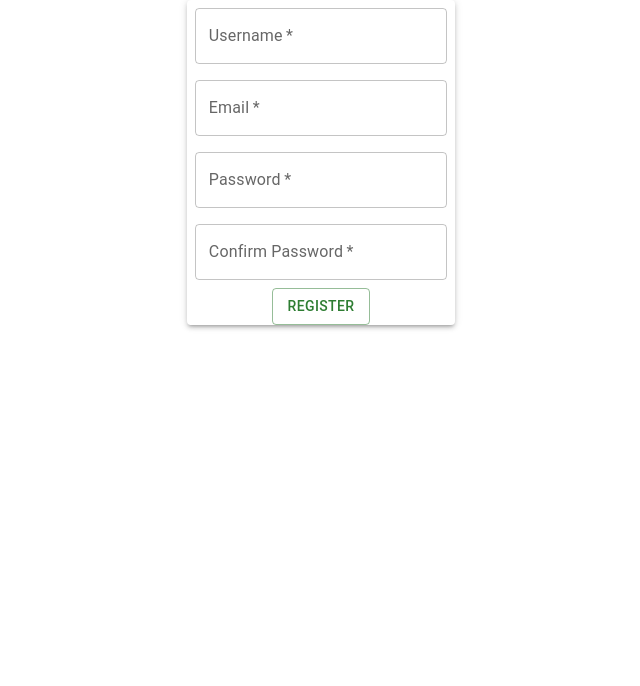
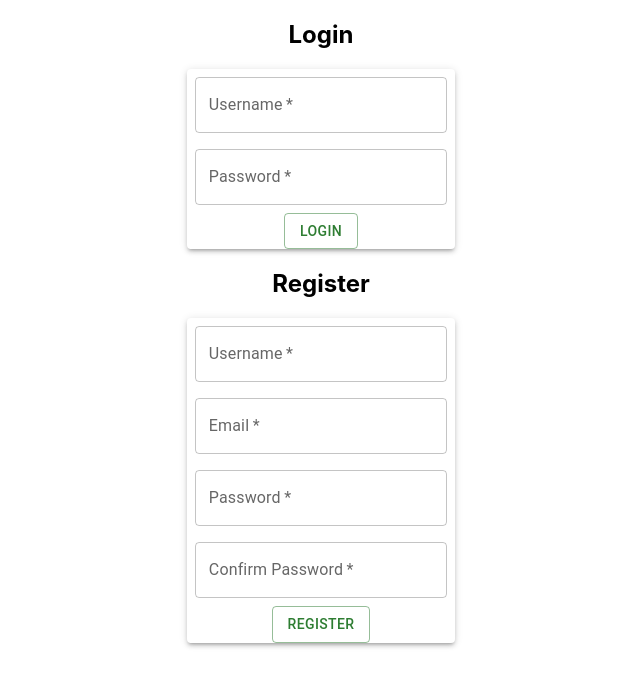
Before and after one commit to Anusha-Singla/Login-Signup, a React (Create React App) app: page / in a window 1280 px wide. Shown: the top 686 px of the page, without its empty margins (319-959 px from the left). Built offline with nearby package versions, Linux system fonts and the light colour scheme.

Commit message:
Updated Readme file with setup steps

```diff
--- a/src/App.js
+++ b/src/App.js
@@ -1,11 +1,16 @@
 import React from "react";
 import Register from "./pages/Register";
-import './App.css'
+import Login from "./pages/Login";
+
+import './App.css';
 
 function App() {
   return (
     <div className="App">
-      <Register/>
+      <h2>Login</h2>
+      <Login />
+      <h2>Register</h2>
+      <Register />
     </div>
   );
 }
--- /dev/null
+++ b/src/pages/Login.jsx
@@ -0,0 +1,47 @@
+import { Button, Paper } from '@mui/material';
+import React, { useState } from 'react';
+import FormGroup from '@mui/material/FormGroup';
+import Box from '@mui/material/Box';
+import TextField from '@mui/material/TextField';
+import { useAppDispatch } from '../stores/appDispatch' ;
+
+const Login = () => {
+    const dispatch = useAppDispatch();
+    const [loginData, setLoginData] = useState({
+        email: '',
+        password: ''
+    })
+
+    return (
+        <Paper elevation={3} p={2}>
+            <FormGroup>
+                <Box
+                    component="form"
+                    sx={{'& .MuiTextField-root': { m: 1, width: '25ch' }}}
+                    noValidate
+                    autoComplete="off">
+                    <div>
+                        <TextField
+                            required
+                            id="outlined-required"
+                            label="Username"
+                            placeholder="Username"
+                            name="username"
+                        />
+                    </div>
+                    <div>
+                        <TextField
+                            required
+                            id="outlined-required"
+                            label="Password"
+                            placeholder="Password"
+                            name='password'
+                        />
+                    </div>
+                    <Button variant="outlined" color="success">Login</Button>
+                </Box>
+            </FormGroup>
+        </Paper>
+    )
+}
+export default Login;
```
Also changed, not shown: 2 other files (tests, documents, lock files or other folders).
